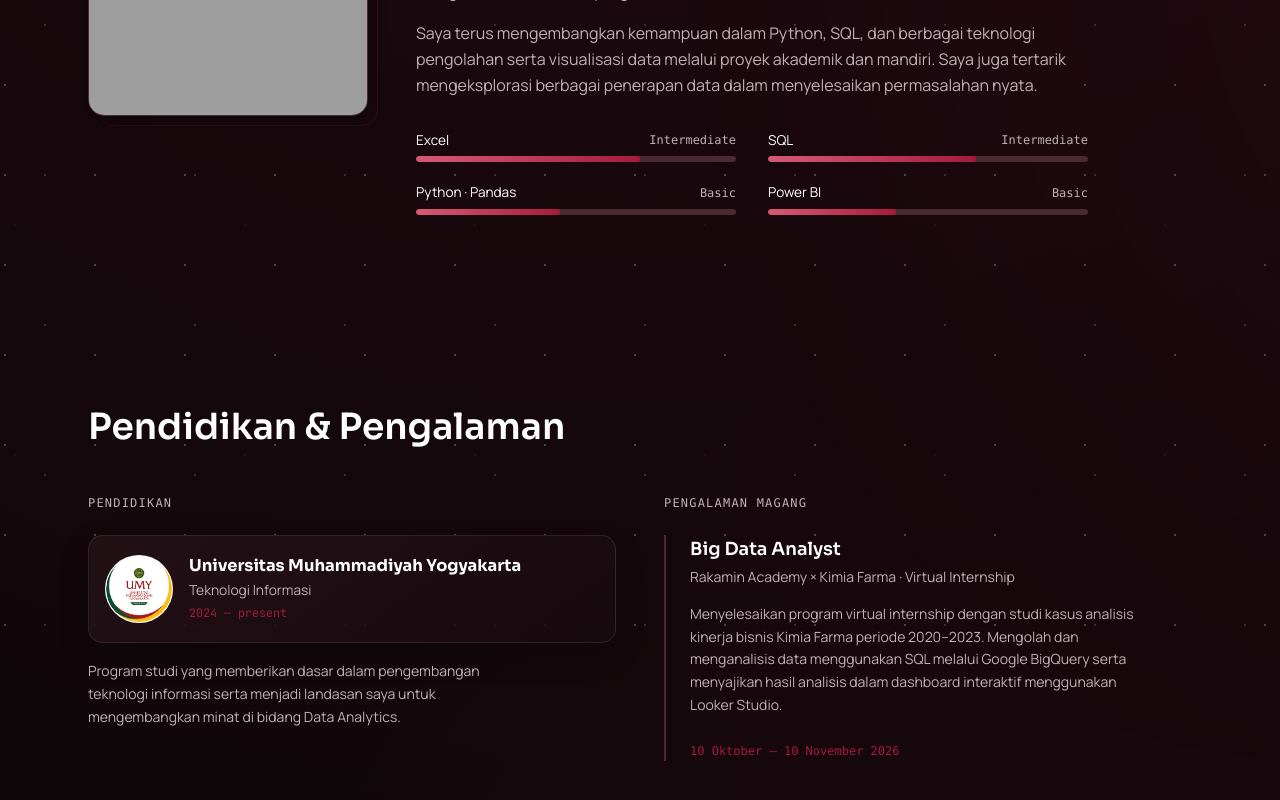
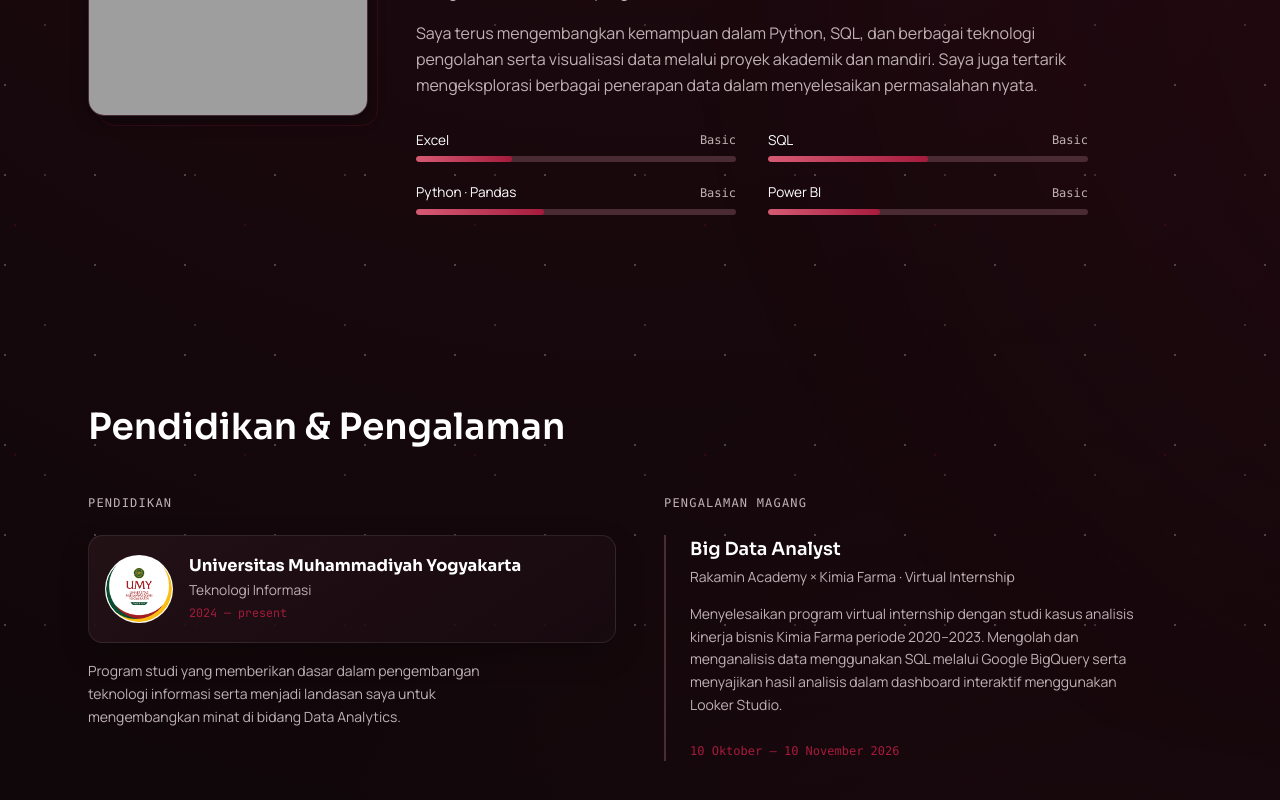
Before and after one commit to FathurRahman0/Portofolio-Fathur-Rahman, a plain HTML site: page index.html in a window 1280 px wide. Shown: the part 1060-1860 px from the top of the page. Drawn offline with nearby package versions, Linux system fonts and the light colour scheme; grey boxes are pictures that could not be loaded.

Commit message:
Sesuaikan tingkat kemampuan pada profil portofolio

```diff
--- a/index.html
+++ b/index.html
@@ -781,106 +781,74 @@
         </p>
 
 
-        <div
-          class="grid sm:grid-cols-2 gap-x-8 gap-y-5 max-w-2xl"
-        >
+
+        <div class="grid sm:grid-cols-2 gap-x-8 gap-y-5 max-w-2xl">
 
           <div class="skill-row">
-
             <div class="skill-row-top">
               <span>Excel</span>
-
-              <span class="text-muted font-mono text-xs">
-                Intermediate
-              </span>
-
-            </div>
-
-            <div class="skill-bar-track">
-
-              <div
-                class="skill-bar-fill"
-                style="width:70%"
-              ></div>
-
-            </div>
-
-          </div>
-
-
-          <div class="skill-row">
-
-            <div class="skill-row-top">
-              <span>SQL</span>
-
-              <span class="text-muted font-mono text-xs">
-                Intermediate
-              </span>
-
-            </div>
-
-            <div class="skill-bar-track">
-
-              <div
-                class="skill-bar-fill"
-                style="width:65%"
-              ></div>
-
-            </div>
-
-          </div>
-
-
-          <div class="skill-row">
-
-            <div class="skill-row-top">
-              <span>Python · Pandas</span>
-
               <span class="text-muted font-mono text-xs">
                 Basic
               </span>
-
             </div>
 
             <div class="skill-bar-track">
-
               <div
                 class="skill-bar-fill"
-                style="width:45%"
+                style="width:30%"
               ></div>
-
             </div>
-
           </div>
 
-
           <div class="skill-row">
-
             <div class="skill-row-top">
-              <span>Power BI</span>
-
+              <span>SQL</span>
               <span class="text-muted font-mono text-xs">
                 Basic
               </span>
-
             </div>
 
             <div class="skill-bar-track">
-
+              <div
+                class="skill-bar-fill"
+                style="width:50%"
+              ></div>
+            </div>
+          </div>
+
+          <div class="skill-row">
+            <div class="skill-row-top">
+              <span>Python · Pandas</span>
+              <span class="text-muted font-mono text-xs">
+                Basic
+              </span>
+            </div>
+
+            <div class="skill-bar-track">
               <div
                 class="skill-bar-fill"
                 style="width:40%"
               ></div>
-
             </div>
-
           </div>
 
+          <div class="skill-row">
+            <div class="skill-row-top">
+              <span>Power BI</span>
+              <span class="text-muted font-mono text-xs">
+                Basic
+              </span>
+            </div>
+
+            <div class="skill-bar-track">
+              <div
+                class="skill-bar-fill"
+                style="width:35%"
+              ></div>
+            </div>
+          </div>
+
         </div>
-
-      </div>
-
-    </div>
 
   </section>
 
```
